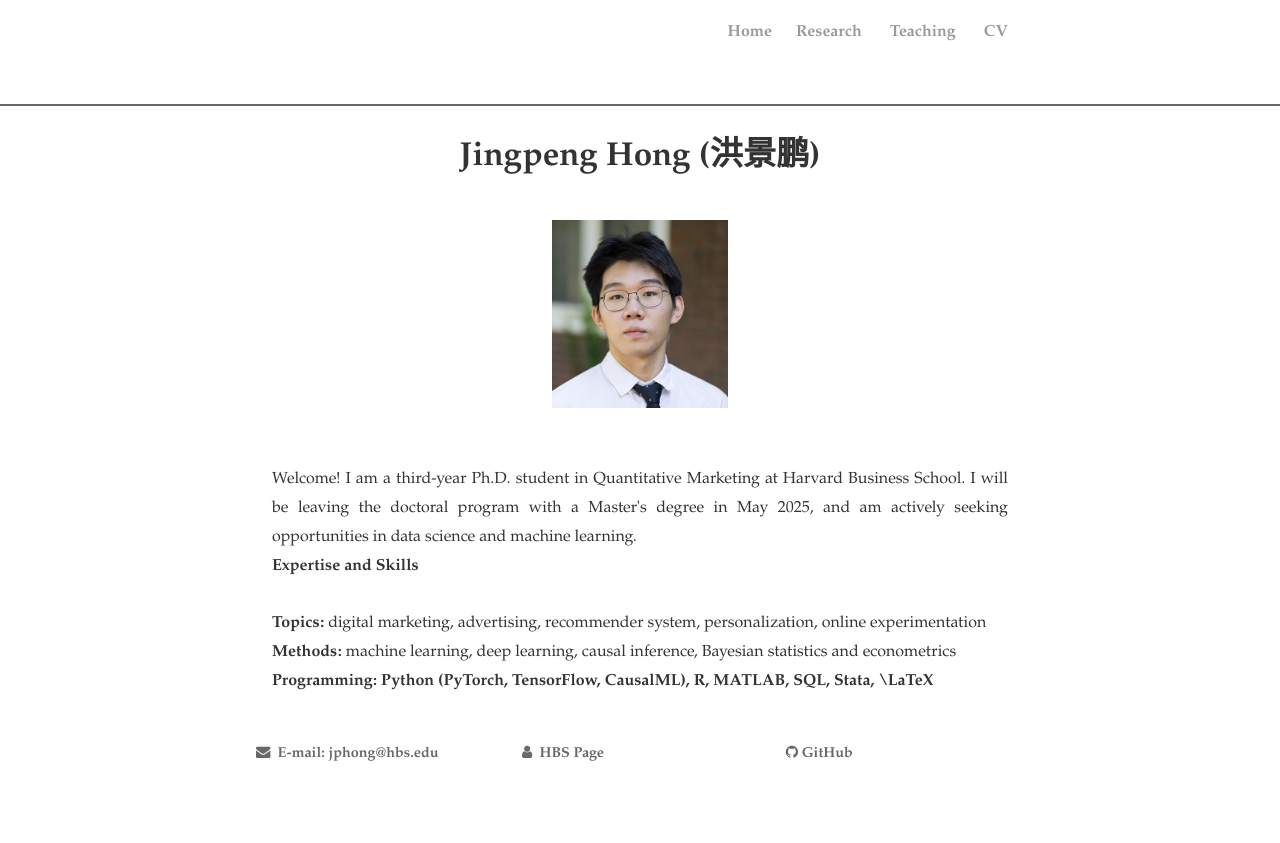
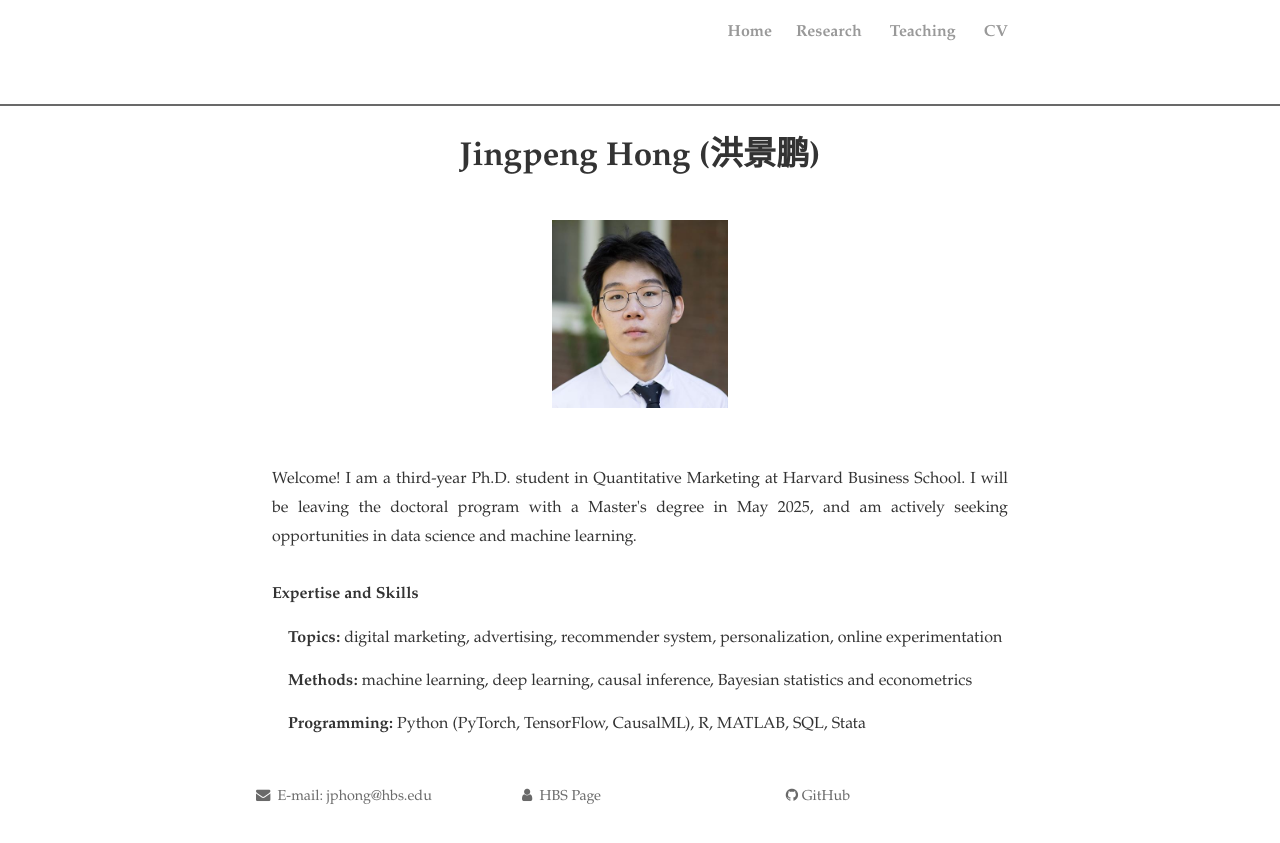
Before and after one commit to JingpengHong/JingpengHong.github.io, a Jekyll site: the page built from index.html, in a window 1280 px wide. Shown: the top 843 px of the page. Built offline with Jekyll 4.4.1, drawn with Linux system fonts in a browser that asks for light colours; nearby versions of some CDN libraries; the list of posts is cut into pages by our own code; comment, search, counter and statistics services are not loaded; a style sheet for code colours, icons or effects is not loaded.

Commit message:
Update index.html

```diff
--- a/index.html
+++ b/index.html
@@ -16,9 +16,10 @@ title: Jingpeng Hong (洪景鹏)
 
 <br><br>
 <p style="text-align:justify;"> Welcome! I am a third-year Ph.D. student in Quantitative Marketing at Harvard Business School. I will be leaving the doctoral program with a Master's degree in May 2025, and am actively seeking opportunities in data science and machine learning. <br>
+<br>
 <strong>Expertise and Skills</strong>
-<br><br>
-<strong>Topics:</strong>  digital marketing, advertising, recommender system, personalization, online experimentation<br>
-<strong>Methods:</strong> machine learning, deep learning, causal inference, Bayesian statistics and econometrics<br>
-<strong>Programming:<strong> Python (PyTorch, TensorFlow, CausalML), R, MATLAB, SQL, Stata, \LaTeX<br>
+<br>
+<p style="text-align:justify;text-indent:1em"><b>Topics:</b> digital marketing, advertising, recommender system, personalization, online experimentation<br>
+<p style="text-align:justify;text-indent:1em"><b>Methods:</b> machine learning, deep learning, causal inference, Bayesian statistics and econometrics<br>
+<p style="text-align:justify;text-indent:1em"><b>Programming:</b> Python (PyTorch, TensorFlow, CausalML), R, MATLAB, SQL, Stata
 </div>
```
